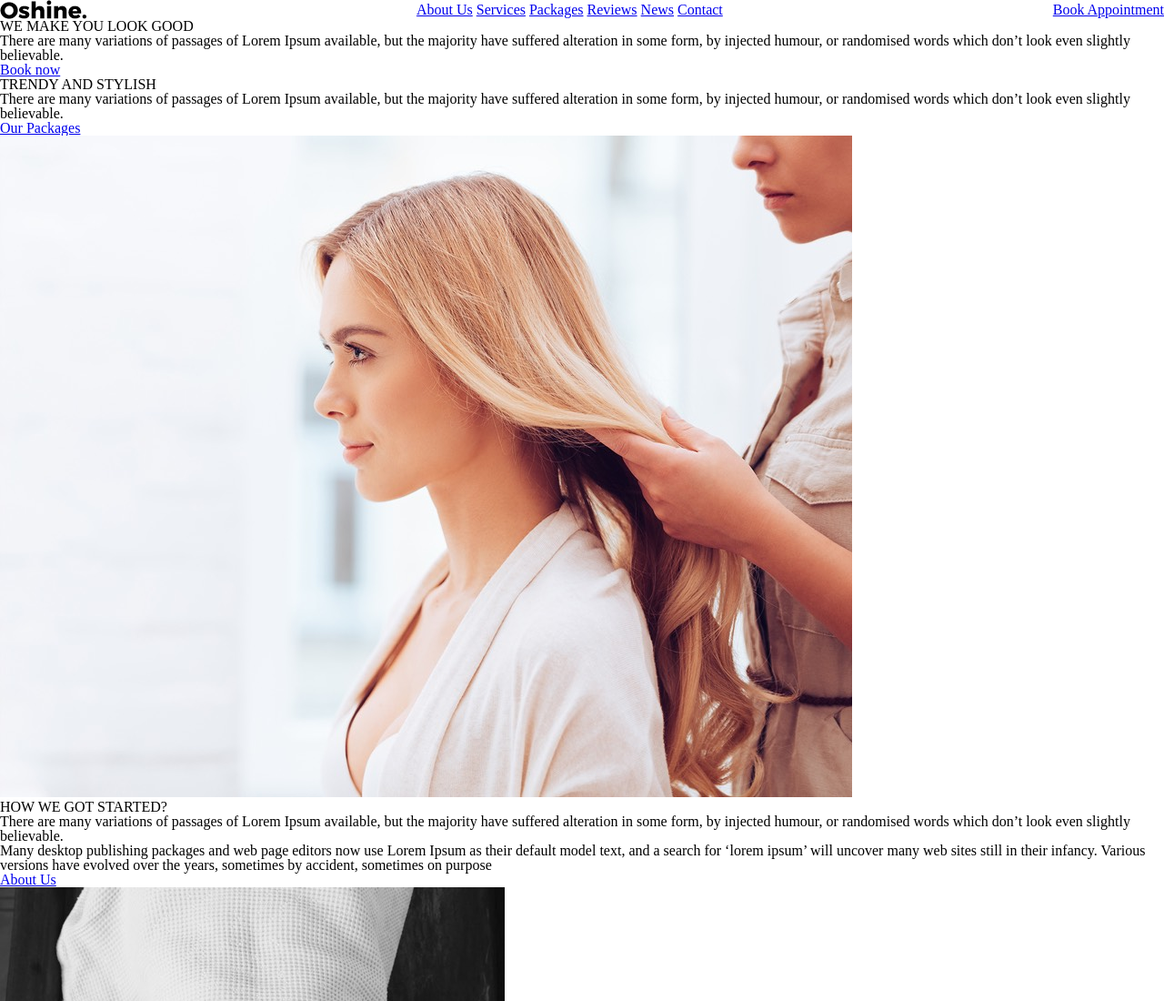
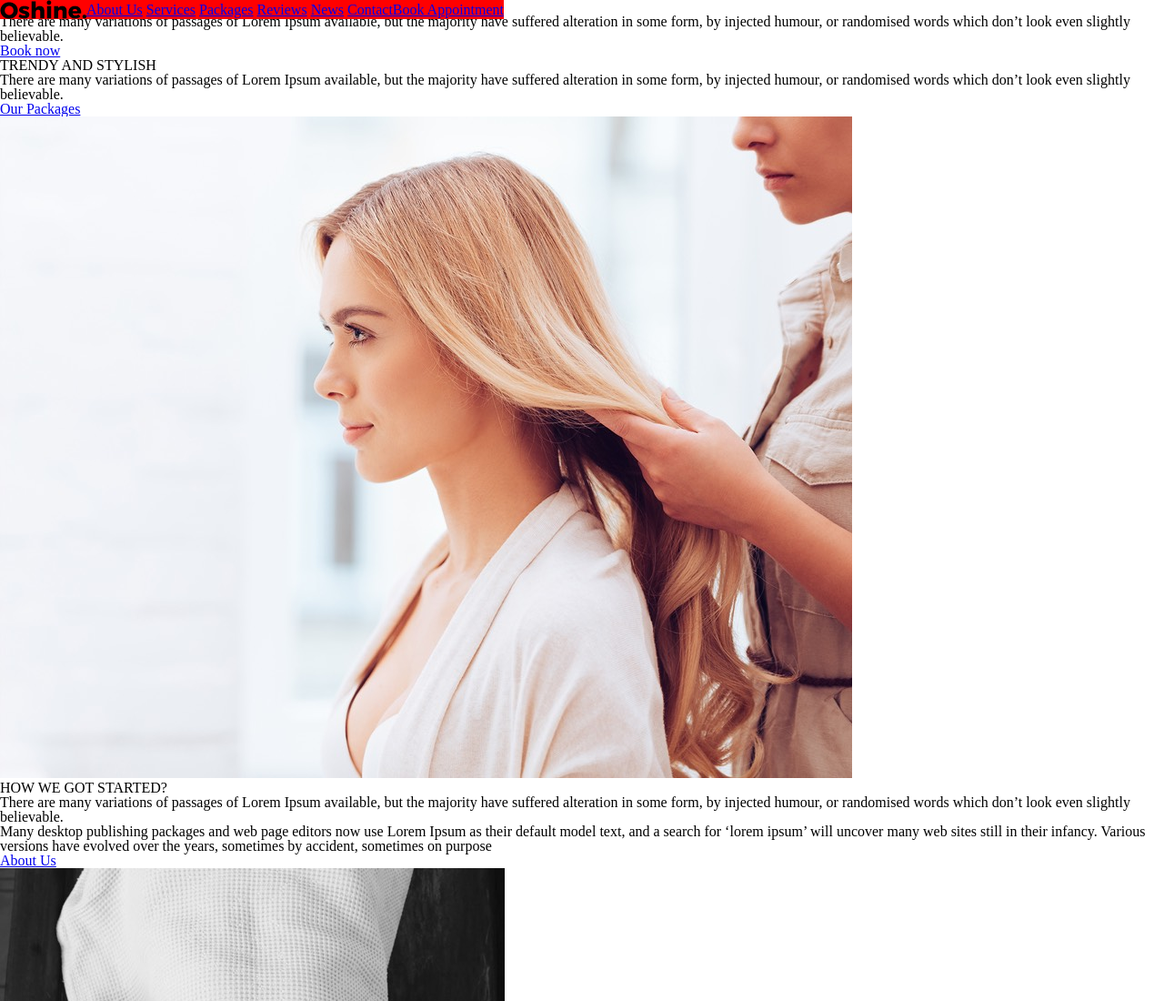
Before and after one commit to hertel204/oShineV42, a plain HTML site: page index.html in a window 1280 px wide. Shown: the top 1100 px of the page at 91% size. Drawn offline with Linux system fonts and the light colour scheme.

```diff
--- a/style/style.css
+++ b/style/style.css
@@ -1,6 +1,8 @@
 #header {
+    position: absolute;
     display: flex;
     align-items: center;
+    background-color: red;
 }
 
 header h1 {
```
Also changed, not shown: img/Curso-de-Barbeiro.jpg (deleted), img/img.png (added).
